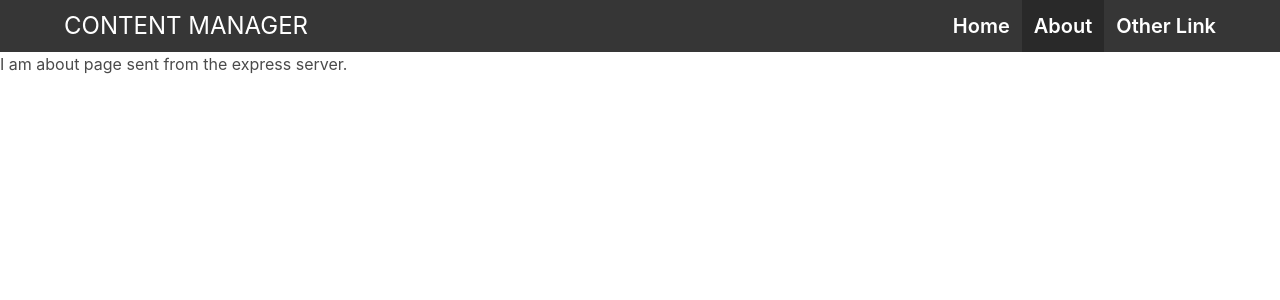
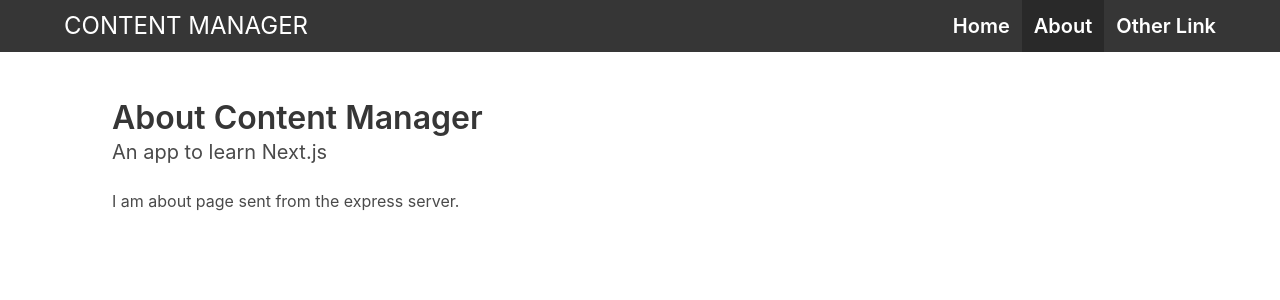
Before and after one commit to marlonfsolis/Next_Content_Manager, a Next.js app in the folder ContentManager.Client/: page /home/about in a window 1280 px wide. Shown: the top 300 px of the page. Built offline with nearby package versions, Linux system fonts and the light colour scheme.

Commit message:
Fixing and formating the About page.

```diff
--- a/ContentManager.Client/pages/home/about.js
+++ b/ContentManager.Client/pages/home/about.js
@@ -1,10 +1,9 @@
 import Layout from "components/Layout";
-import useSWR from 'swr';
+import useSWR from "swr";
 
-const fetcher = (url) => fetch(url).then((res) => res.json())
+const fetcher = (url) => fetch(url).then((res) => res.json());
 
 export default function About() {
-
   /**
    * Fetching data on client side. This will fetch tha data
    * on client side after the page is rendered.
@@ -12,14 +11,22 @@ export default function About() {
    * Install swr: npm install swr
    * THen use it like here
    */
-  const {data, error} = useSWR('../api/about', fetcher);
+  const { data, error } = useSWR("../api/about", fetcher);
 
-  if (error) return <div>failed to load</div>
-  if (!data) return <div>loading...</div>
+  if (error) return <div>failed to load</div>;
+  if (!data) return <div>loading...</div>;
 
   return (
     <Layout>
-    <h1 className="h1">{data.message}</h1>
+      <div className="container">
+        <section className="hero">
+          <div className="hero-body">
+            <p className="title">About Content Manager</p>
+            <p className="subtitle">An app to learn Next.js</p>
+            <p className="content">{data.message}</p>
+          </div>
+        </section>
+      </div>
     </Layout>
   );
 }
```
